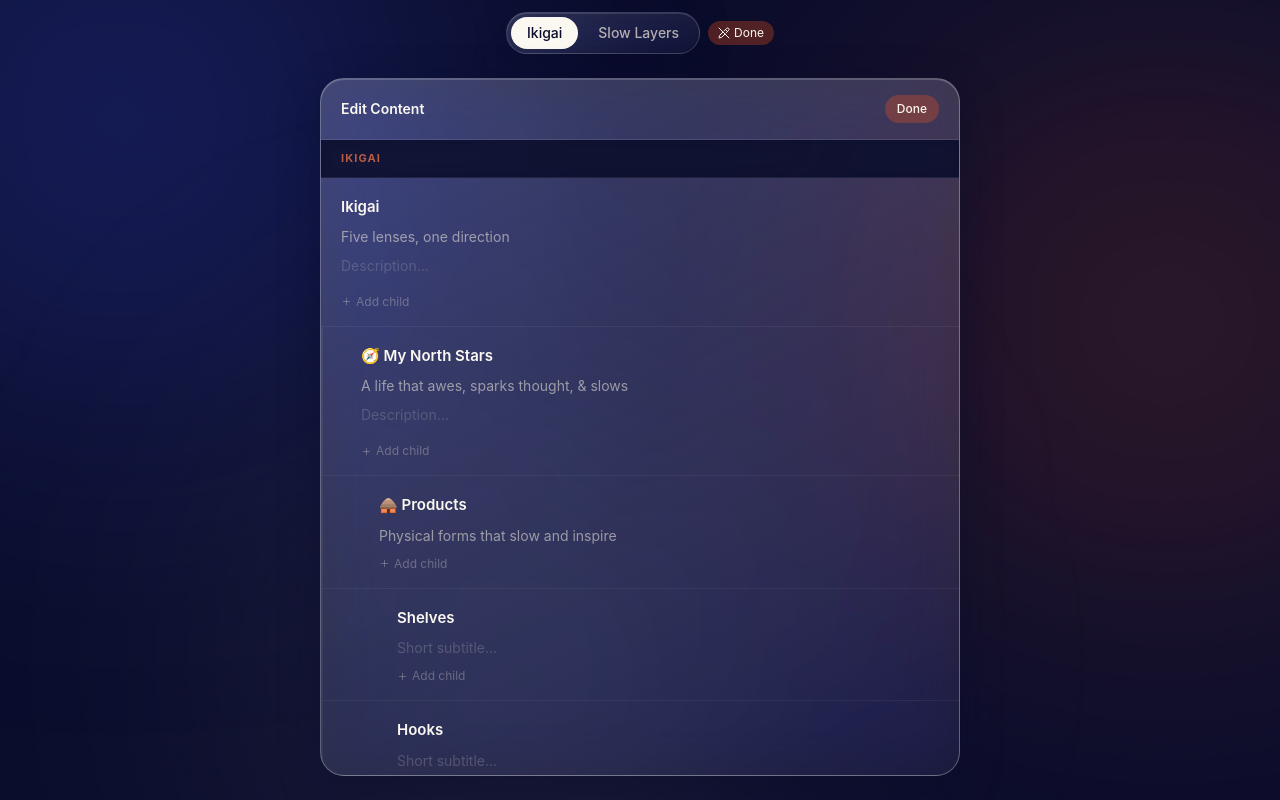
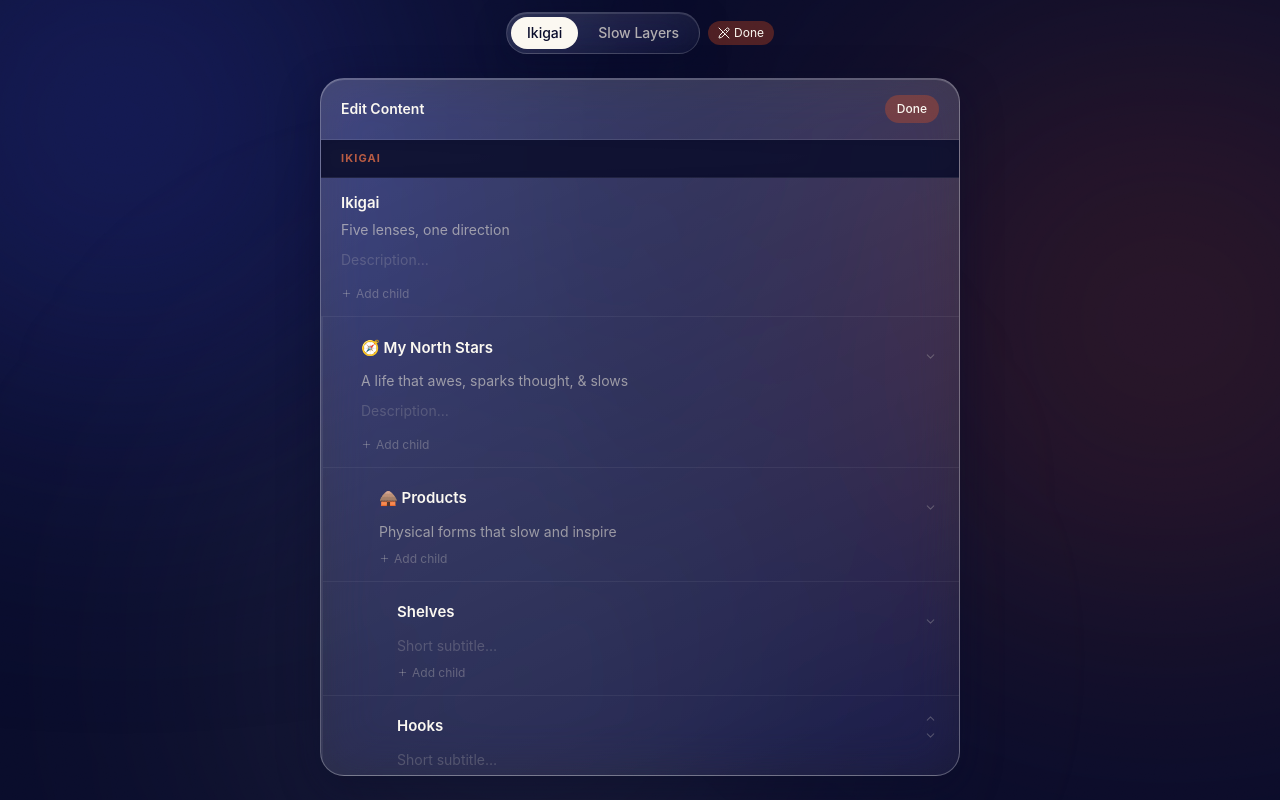
Before and after one commit to turnpup-shopify/app-branching-visuals, a React (Vite) app: page / in a window 1280 px wide. Both pictures are taken after a click on the button "Edit". Built offline with nearby package versions, Linux system fonts and the light colour scheme.

Commit message:
Add reordering in edit panel with up/down arrows

```diff
--- a/src/App.tsx
+++ b/src/App.tsx
@@ -13,6 +13,7 @@ import type { TreeDef, TreeNode } from "./types";
 
 const OV_KEY = "bv-overrides";
 const ADD_KEY = "bv-additions";
+const REORDER_KEY = "bv-reorders";
 
 function load<T>(key: string, fallback: T): T {
   try {
@@ -31,6 +32,9 @@ function App() {
   const [additions, setAdditions] = useState<Record<string, TreeNode[]>>(() =>
     load(ADD_KEY, {}),
   );
+  const [reorders, setReorders] = useState<Record<string, string[]>>(() =>
+    load(REORDER_KEY, {}),
+  );
   const explorer = useTreeExplorer(activeTree);
 
   const handleTreeChange = (tree: TreeDef) => {
@@ -43,6 +47,14 @@ function App() {
     setOverrides((prev) => {
       const next = { ...prev, [nodeId]: { ...prev[nodeId], ...updates } };
       localStorage.setItem(OV_KEY, JSON.stringify(next));
+      return next;
+    });
+  }, []);
+
+  const handleReorder = useCallback((parentId: string, orderedIds: string[]) => {
+    setReorders((prev) => {
+      const next = { ...prev, [parentId]: orderedIds };
+      localStorage.setItem(REORDER_KEY, JSON.stringify(next));
       return next;
     });
   }, []);
@@ -61,7 +73,7 @@ function App() {
   }, []);
 
   const livePath = explorer.path.map((n) => applyOverride(n, overrides));
-  const liveNode = applyOverrides(explorer.focus, overrides, additions);
+  const liveNode = applyOverrides(explorer.focus, overrides, additions, reorders);
 
   return (
     <div className="relative flex h-dvh w-screen flex-col">
@@ -93,8 +105,10 @@ function App() {
               trees={trees}
               overrides={overrides}
               additions={additions}
+              reorders={reorders}
               onUpdate={handleUpdateNode}
               onAddChild={handleAddChild}
+              onReorder={handleReorder}
               onClose={() => setEditMode(false)}
             />
           ) : (
--- a/src/components/EditPanel.tsx
+++ b/src/components/EditPanel.tsx
@@ -1,5 +1,5 @@
 import { motion } from "framer-motion";
-import { Plus } from "lucide-react";
+import { ChevronDown, ChevronUp, Plus } from "lucide-react";
 import type { TreeDef, TreeNode } from "../types";
 import { applyOverride } from "../utils/treeUtils";
 
@@ -7,12 +7,23 @@ interface Props {
   trees: TreeDef[];
   overrides: Record<string, Partial<TreeNode>>;
   additions: Record<string, TreeNode[]>;
+  reorders: Record<string, string[]>;
   onUpdate: (nodeId: string, updates: Partial<TreeNode>) => void;
   onAddChild: (parentId: string) => void;
+  onReorder: (parentId: string, orderedIds: string[]) => void;
   onClose: () => void;
 }
 
-export function EditPanel({ trees, overrides, additions, onUpdate, onAddChild, onClose }: Props) {
+export function EditPanel({
+  trees,
+  overrides,
+  additions,
+  reorders,
+  onUpdate,
+  onAddChild,
+  onReorder,
+  onClose,
+}: Props) {
   return (
     <motion.div
       initial={{ opacity: 0, y: 12 }}
@@ -21,7 +32,6 @@ export function EditPanel({ trees, overrides, additions, onUpdate, onAddChild, o
       transition={{ duration: 0.22, ease: [0.16, 1, 0.3, 1] }}
       className="absolute inset-x-3 inset-y-3 z-30 flex flex-col overflow-hidden rounded-3xl glass-strong md:inset-x-auto md:left-1/2 md:inset-y-6 md:w-[min(92vw,640px)] md:-translate-x-1/2"
     >
-      {/* Header */}
       <div className="flex shrink-0 items-center justify-between border-b border-white/10 px-5 py-4">
         <p className="text-sm font-semibold text-bone-50">Edit Content</p>
         <button
@@ -32,7 +42,6 @@ export function EditPanel({ trees, overrides, additions, onUpdate, onAddChild, o
         </button>
       </div>
 
-      {/* Scrollable node list */}
       <div className="flex-1 overflow-y-auto scrollbar-none">
         {trees.map((tree) => (
           <section key={tree.id}>
@@ -41,14 +50,19 @@ export function EditPanel({ trees, overrides, additions, onUpdate, onAddChild, o
                 {tree.label}
               </p>
             </div>
-
             <NodeTree
               node={tree.root}
               depth={0}
               overrides={overrides}
               additions={additions}
+              reorders={reorders}
               onUpdate={onUpdate}
               onAddChild={onAddChild}
+              onReorder={onReorder}
+              parentId={null}
+              siblingIds={[]}
+              index={0}
+              siblingCount={1}
             />
           </section>
         ))}
@@ -63,100 +77,170 @@ function NodeTree({
   depth,
   overrides,
   additions,
+  reorders,
   onUpdate,
   onAddChild,
+  onReorder,
+  parentId,
+  siblingIds,
+  index,
+  siblingCount,
 }: {
   node: TreeNode;
   depth: number;
   overrides: Record<string, Partial<TreeNode>>;
   additions: Record<string, TreeNode[]>;
+  reorders: Record<string, string[]>;
   onUpdate: (nodeId: string, updates: Partial<TreeNode>) => void;
   onAddChild: (parentId: string) => void;
+  onReorder: (parentId: string, orderedIds: string[]) => void;
+  parentId: string | null;
+  siblingIds: string[];
+  index: number;
+  siblingCount: number;
 }) {
   const live = applyOverride(node, overrides);
+  const originalChildren = node.children ?? [];
   const addedChildren = additions[node.id] ?? [];
-  const allChildren = [...(node.children ?? []), ...addedChildren];
+  const allChildren = [...originalChildren, ...addedChildren].map((c) => applyOverride(c, overrides));
+
+  const order = reorders[node.id];
+  const orderedChildren = order
+    ? [
+        ...order.flatMap((id) => {
+          const found = allChildren.find((c) => c.id === id);
+          return found ? [found] : [];
+        }),
+        ...allChildren.filter((c) => !order.includes(c.id)),
+      ]
+    : allChildren;
+
+  const childIds = orderedChildren.map((c) => c.id);
+
+  const swap = (a: number, b: number) => {
+    if (!parentId) return;
+    const next = [...siblingIds];
+    [next[a], next[b]] = [next[b], next[a]];
+    onReorder(parentId, next);
+  };
 
   return (
     <>
       <NodeEditor
         node={live}
         depth={depth}
+        canMoveUp={index > 0 && !!parentId}
+        canMoveDown={index < siblingCount - 1 && !!parentId}
+        onMoveUp={() => swap(index - 1, index)}
+        onMoveDown={() => swap(index, index + 1)}
         onUpdate={(updates) => onUpdate(node.id, updates)}
         onAddChild={() => onAddChild(node.id)}
       />
-      {allChildren.map((child) => (
+      {orderedChildren.map((child, i) => (
         <NodeTree
           key={child.id}
           node={child}
           depth={depth + 1}
           overrides={overrides}
           additions={additions}
+          reorders={reorders}
           onUpdate={onUpdate}
           onAddChild={onAddChild}
+          onReorder={onReorder}
+          parentId={node.id}
+          siblingIds={childIds}
+          index={i}
+          siblingCount={orderedChildren.length}
         />
       ))}
     </>
   );
 }
 
-const DEPTH_COLORS = [
-  "border-signal-400/0",
-  "border-signal-400/40",
-  "border-signal-400/25",
-  "border-bone-100/15",
+const BORDER_COLORS = [
+  "",
+  "border-l-2 border-signal-400/40",
+  "border-l-2 border-signal-400/25",
+  "border-l-2 border-bone-100/15",
 ];
 
 function NodeEditor({
   node,
   depth,
+  canMoveUp,
+  canMoveDown,
+  onMoveUp,
+  onMoveDown,
   onUpdate,
   onAddChild,
 }: {
   node: TreeNode;
   depth: number;
+  canMoveUp: boolean;
+  canMoveDown: boolean;
+  onMoveUp: () => void;
+  onMoveDown: () => void;
   onUpdate: (updates: Partial<TreeNode>) => void;
   onAddChild: () => void;
 }) {
-  const leftPad = 20 + depth * 18;
-  const borderColor = DEPTH_COLORS[Math.min(depth, DEPTH_COLORS.length - 1)];
+  const borderClass = BORDER_COLORS[Math.min(depth, BORDER_COLORS.length - 1)];
 
   return (
     <div
-      className={`relative border-b border-white/6 py-4 ${depth > 0 ? `border-l-2 ${borderColor}` : ""}`}
-      style={{ paddingLeft: leftPad, paddingRight: 20 }}
+      className={`border-b border-white/6 py-3.5 ${borderClass}`}
+      style={{ paddingLeft: 20 + depth * 18, paddingRight: 20 }}
     >
-      {/* Title */}
-      <input
-        value={node.title}
-        onChange={(e) => onUpdate({ title: e.target.value })}
-        placeholder="Title"
-        className="mb-1.5 w-full bg-transparent text-[15px] font-semibold text-bone-50 placeholder:text-bone-100/20 focus:outline-none"
-      />
+      {/* Title row with reorder arrows */}
+      <div className="flex items-center gap-2">
+        <input
+          value={node.title}
+          onChange={(e) => onUpdate({ title: e.target.value })}
+          placeholder="Title"
+          className="min-w-0 flex-1 bg-transparent text-[15px] font-semibold text-bone-50 placeholder:text-bone-100/20 focus:outline-none"
+        />
+        {(canMoveUp || canMoveDown) && (
+          <div className="flex shrink-0 flex-col">
+            <button
+              onClick={onMoveUp}
+              disabled={!canMoveUp}
+              className="p-0.5 text-bone-100/25 transition-colors hover:text-bone-100/70 disabled:opacity-0"
+            >
+              <ChevronUp size={13} />
+            </button>
+            <button
+              onClick={onMoveDown}
+              disabled={!canMoveDown}
+              className="p-0.5 text-bone-100/25 transition-colors hover:text-bone-100/70 disabled:opacity-0"
+            >
+              <ChevronDown size={13} />
+            </button>
+          </div>
+        )}
+      </div>
 
       {/* Blurb */}
       <input
         value={node.blurb ?? ""}
         onChange={(e) => onUpdate({ blurb: e.target.value })}
         placeholder="Short subtitle…"
-        className="mb-2 w-full bg-transparent text-sm text-bone-100/55 placeholder:text-bone-100/20 focus:outline-none focus:text-bone-100/80 transition-colors"
+        className="mt-1.5 w-full bg-transparent text-sm text-bone-100/55 placeholder:text-bone-100/20 focus:text-bone-100/80 focus:outline-none transition-colors"
       />
 
-      {/* Description — show when parent or already has content */}
+      {/* Description */}
       {(node.description != null || depth <= 1) && (
         <textarea
           value={node.description ?? ""}
           onChange={(e) => onUpdate({ description: e.target.value })}
           placeholder="Description…"
           rows={node.description ? 3 : 1}
-          className="mb-2 w-full resize-none bg-transparent text-sm leading-relaxed text-bone-100/50 placeholder:text-bone-100/18 focus:text-bone-100/75 focus:outline-none transition-colors"
+          className="mt-2 w-full resize-none bg-transparent text-sm leading-relaxed text-bone-100/50 placeholder:text-bone-100/18 focus:text-bone-100/75 focus:outline-none transition-colors"
         />
       )}
 
       {/* Add child */}
       <button
         onClick={onAddChild}
-        className="mt-0.5 flex items-center gap-1 text-xs text-bone-100/30 hover:text-signal-400/70 transition-colors"
+        className="mt-2 flex items-center gap-1 text-xs text-bone-100/28 transition-colors hover:text-signal-400/70"
       >
         <Plus size={11} />
         Add child
--- a/src/utils/treeUtils.ts
+++ b/src/utils/treeUtils.ts
@@ -5,14 +5,32 @@ export function applyOverride(node: TreeNode, ov: Record<string, Partial<TreeNod
   return patch ? { ...node, ...patch } : node;
 }
 
+function reorderChildren(
+  children: TreeNode[],
+  parentId: string,
+  reorders: Record<string, string[]>,
+): TreeNode[] {
+  const order = reorders[parentId];
+  if (!order) return children;
+  return [
+    ...order.flatMap((id) => {
+      const n = children.find((c) => c.id === id);
+      return n ? [n] : [];
+    }),
+    ...children.filter((c) => !order.includes(c.id)),
+  ];
+}
+
 export function applyOverrides(
   node: TreeNode,
   ov: Record<string, Partial<TreeNode>>,
   additions: Record<string, TreeNode[]> = {},
+  reorders: Record<string, string[]> = {},
 ): TreeNode {
   const live = applyOverride(node, ov);
   const originalChildren = live.children ?? [];
   const addedChildren = additions[node.id] ?? [];
   const allChildren = [...originalChildren, ...addedChildren].map((c) => applyOverride(c, ov));
-  return allChildren.length > 0 ? { ...live, children: allChildren } : live;
+  const ordered = reorderChildren(allChildren, node.id, reorders);
+  return ordered.length > 0 ? { ...live, children: ordered } : live;
 }
```
